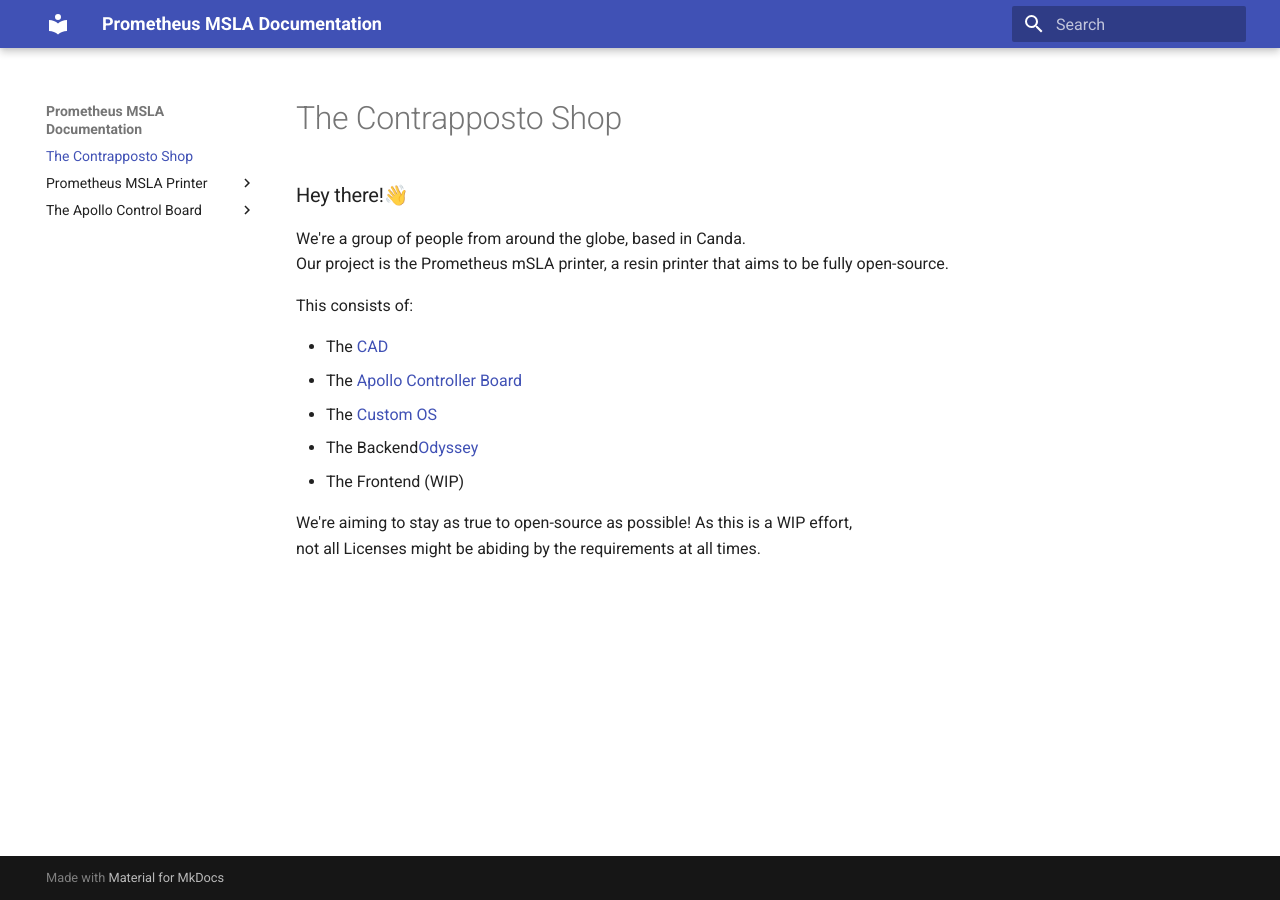
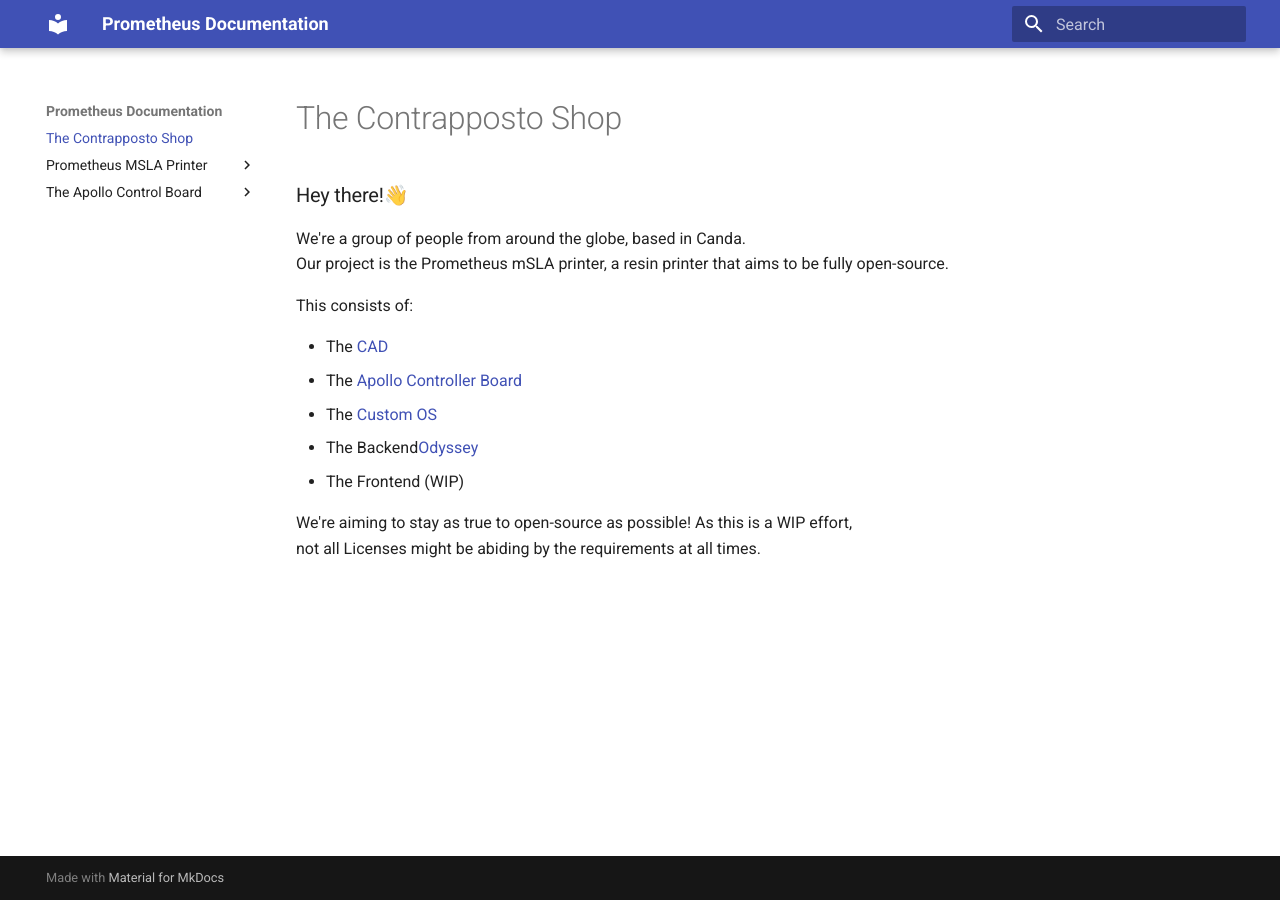
Before and after one commit to gamkiller77/Documentation, an MkDocs documentation site: the page built from docs/index.md, in a window 1280 px wide. Built offline with MkDocs 1.6.1 and Material for MkDocs 9.7.7, drawn with Linux system fonts in a browser that asks for light colours.

Commit message:
changes to sitename and site url

```diff
--- a/mkdocs.yml
+++ b/mkdocs.yml
@@ -1,4 +1,4 @@
-site_name: Prometheus MSLA Documentation
-site_url: https://stefanraatz.github.io/Material4MkDocs/en/latest/
+site_name: Prometheus Documentation
+site_url: https://thecontrappostoshop.github.io/Documentation/
 theme:
   name: material
```
